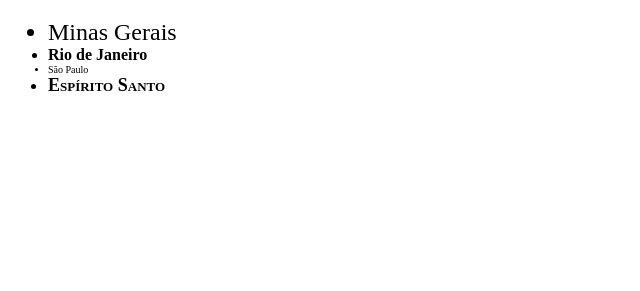
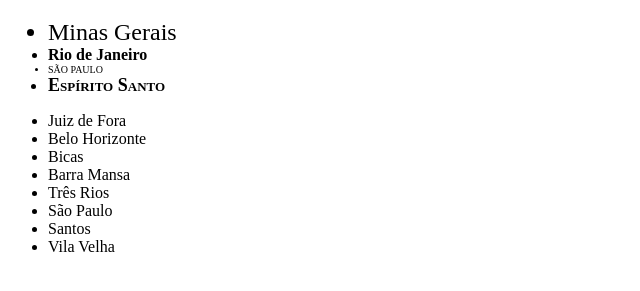
Before and after one commit to lucasduartec/aulacss, a plain HTML site: page index.html in a window 1280 px wide. Shown: the part 61-352 px from the top of the page, without its empty margins (0-640 px from the left). Drawn offline with Linux system fonts and the light colour scheme.

Commit message:
Adiciona cidades

```diff
--- a/index.html
+++ b/index.html
@@ -11,8 +11,18 @@
     <ul>
       <li style = "font-size: x-large;">Minas Gerais</li>
       <li style = "font-weight: bolder;">Rio de Janeiro</li>
-      <li style = "font-size: x-small; font-weight: lighter;">São Paulo</li>
+      <li style = "font-size: x-small; font-weight: lighter; text-transform: uppercase;">São Paulo</li>
       <li style = "font-size: large; font-weight: bolder; font-variant: small-caps;">Espírito Santo</li>
+    </ul>
+    <ul>
+        <li>Juiz de Fora</li>
+        <li>Belo Horizonte</li>
+        <li>Bicas</li>
+        <li>Barra Mansa</li>
+        <li>Três Rios</li>
+        <li>São Paulo</li>
+        <li>Santos</li>
+        <li>Vila Velha</li>
     </ul>
   </body>
 </html>
```
